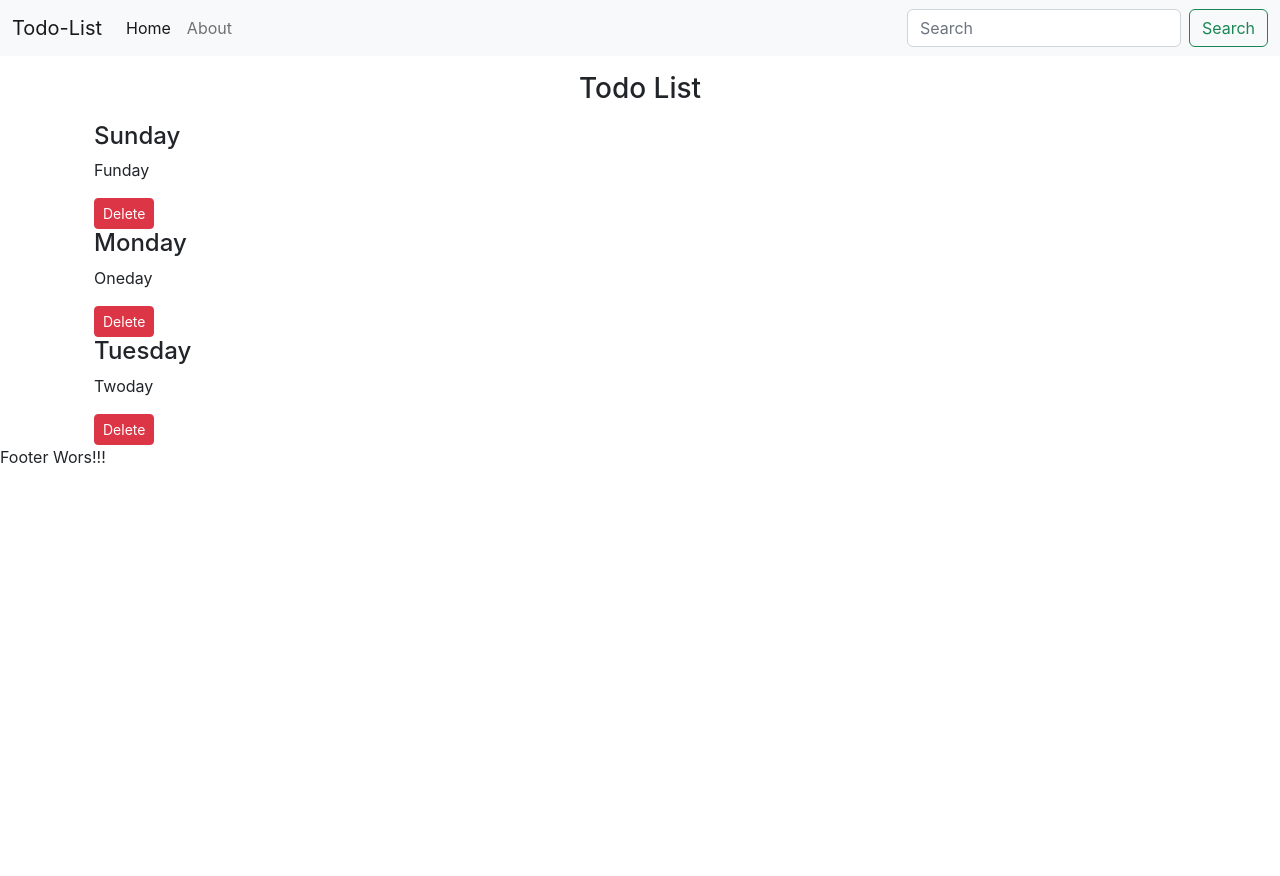
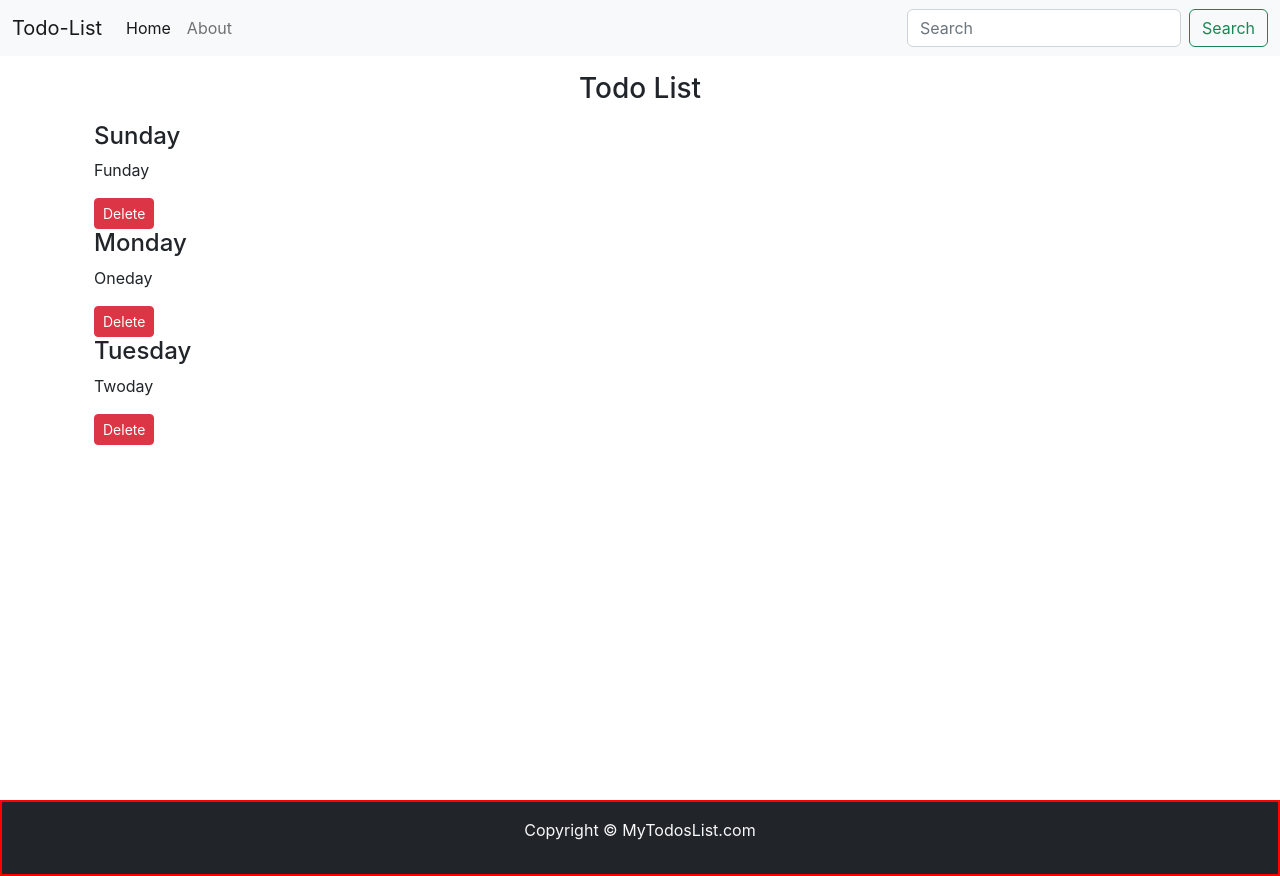
Before and after one commit to tushargupta010/todo-app, a React (Create React App) app: page / in a window 1280 px wide. Before the commit the page ends 800 px from the top, so only its background shows below. Built offline with nearby package versions, Linux system fonts and the light colour scheme.

Commit message:
Footer added

```diff
--- a/src/MyComponents/Footer.js
+++ b/src/MyComponents/Footer.js
@@ -1,5 +1,16 @@
 import React from "react";
 
 export const Footer = () => {
-  return <div>Footer Wors!!!</div>;
+  let footerStyle = {
+    position: "absolute",
+    top: "100vh",
+    width: "100%",
+    border: "2px solid red",
+  };
+
+  return (
+    <footer className="bg-dark text-light py-3" style={footerStyle}>
+      <p className="text-center">Copyright &copy; MyTodosList.com</p>
+    </footer>
+  );
 };
```
